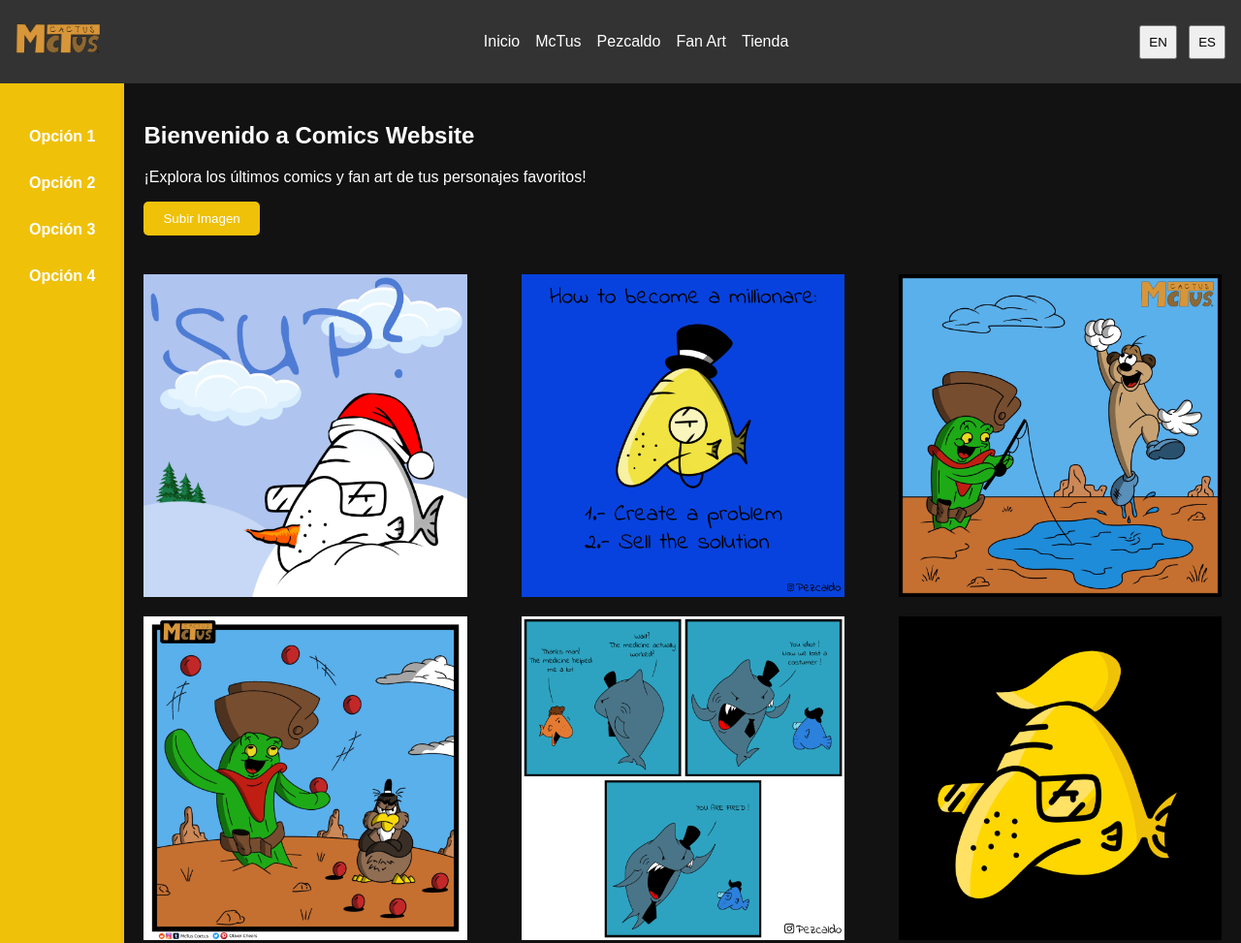
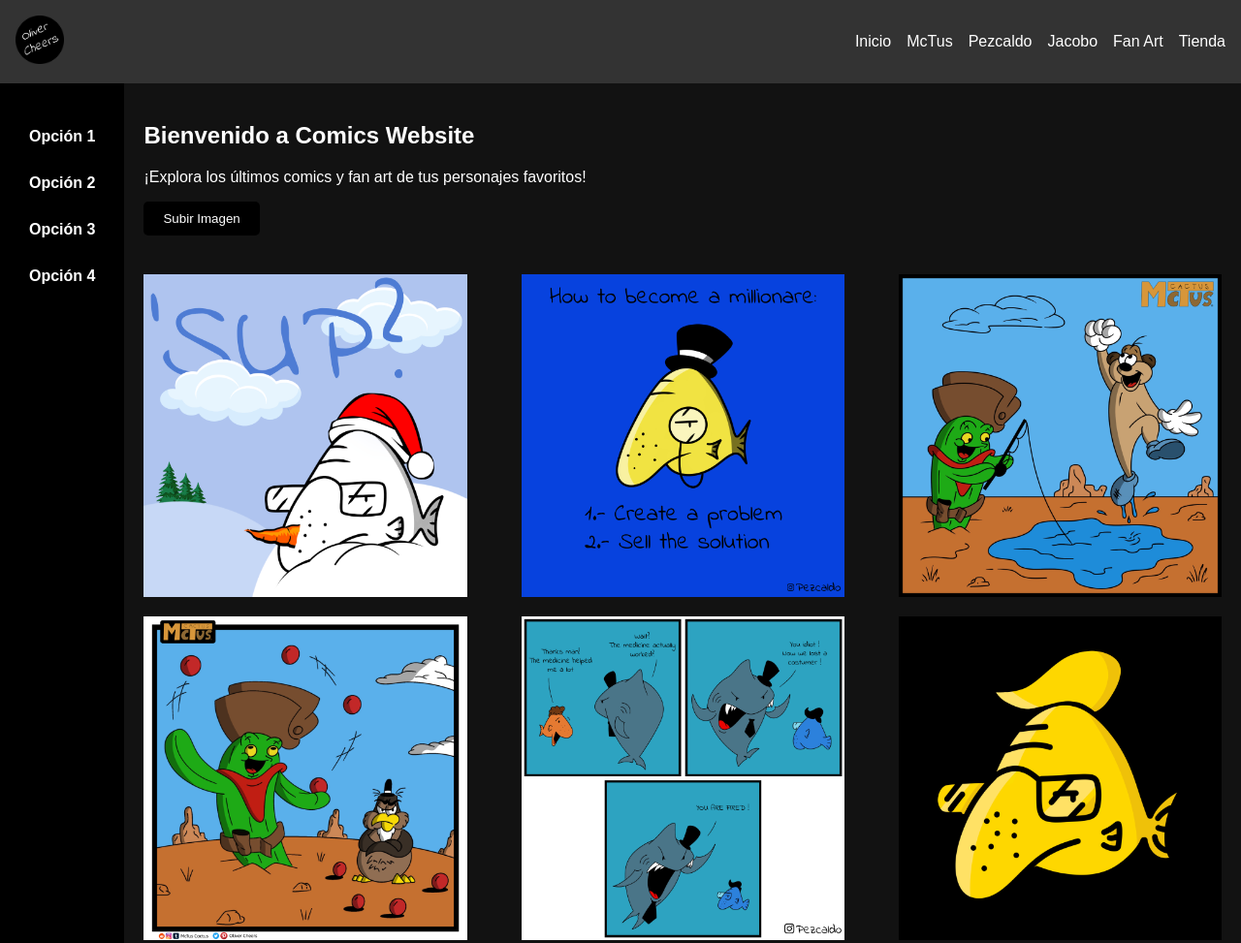
Before and after one commit to danielrmxm/OliverXws, a plain HTML site: page index.html in a window 1280 px wide. Shown: the top 973 px of the page at 97% size. Drawn offline with Linux system fonts and the light colour scheme.

Commit message:
Update index.html

```diff
--- a/index.html
+++ b/index.html
@@ -3,12 +3,13 @@
 <head>
     <meta charset="UTF-8">
     <meta name="viewport" content="width=device-width, initial-scale=1.0">
-    <title>Comics Website</title>
+    <title>CHEERS</title>
+    <link rel="icon" sizes="250x250" href="images/New Project (1).png">
     <link rel="stylesheet" href="css/styles.css">
     <style>
         /* Estilos adicionales para el sidebar y el botón de carga de imágenes */
         .sidebar {
-            background-color: #efc109; /* Fondo naranja */
+            background-color: #000000; /* Fondo naranja */
             color: #ffffff; /* Letras blancas para hacer contraste */
             padding: 20px;
         }
@@ -33,7 +34,7 @@
         }
 
         .sidebar ul li a:hover {
-            background-color: #fed700; /* Cambio de color al pasar el ratón */
+            background-color: #202020; /* Cambio de color al pasar el ratón */
         }
 
         .main-content {
@@ -43,7 +44,7 @@
 
         /* Estilos para el botón de carga de imágenes */
         .upload-btn {
-            background-color: #efc109;
+            background-color: #000000;
             color: white;
             padding: 10px 20px;
             border: none;
@@ -53,7 +54,7 @@
         }
 
         .upload-btn:hover {
-            background-color: #fed700;
+            background-color: #202020;
         }
 
         .hidden {
@@ -108,21 +109,18 @@
 <body class="dark-mode">
     <header>
         <div class="logo">
-            <img src="images/McTus Cactus re brand logo.png" alt="Logo">
+            <img src="images/New Project (1).png" alt="Logo">
         </div>
         <nav>
             <ul>
                 <li><a href="index.html">Inicio</a></li>
                 <li><a href="mctus.html">McTus</a></li>
                 <li><a href="pezcaldo.html">Pezcaldo</a></li>
+                <li><a href="jacobo.html">Jacobo</a></li>
                 <li><a href="fanart.html">Fan Art</a></li>
                 <li><a href="store.html">Tienda</a></li>
             </ul>
         </nav>
-        <div class="lang-toggle">
-            <button id="en-btn">EN</button>
-            <button id="es-btn">ES</button>
-        </div>
     </header>
 
     <main>
@@ -168,3 +166,7 @@
     </footer>
 </body>
 </html>
+
+    </footer>
+</body>
+</html>
```
